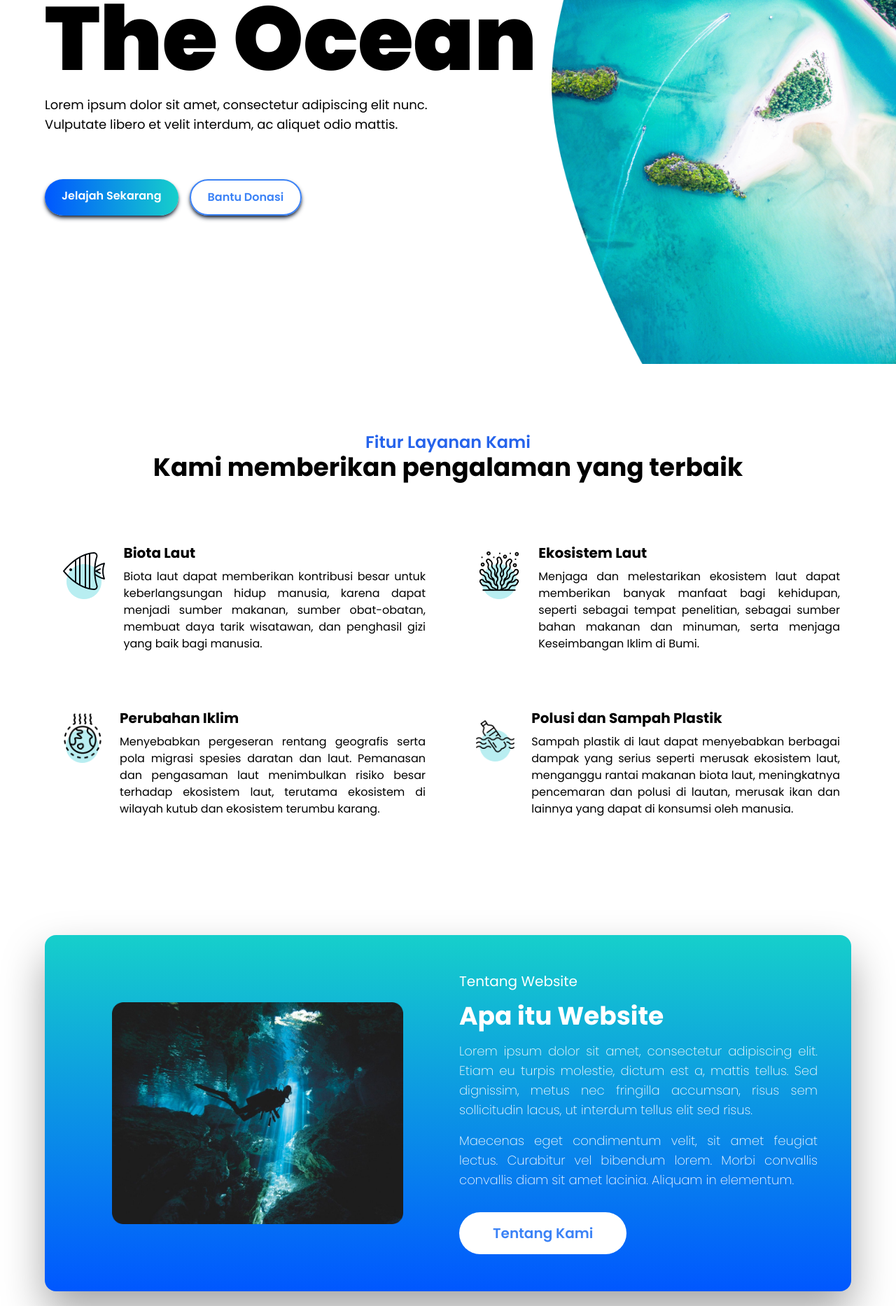
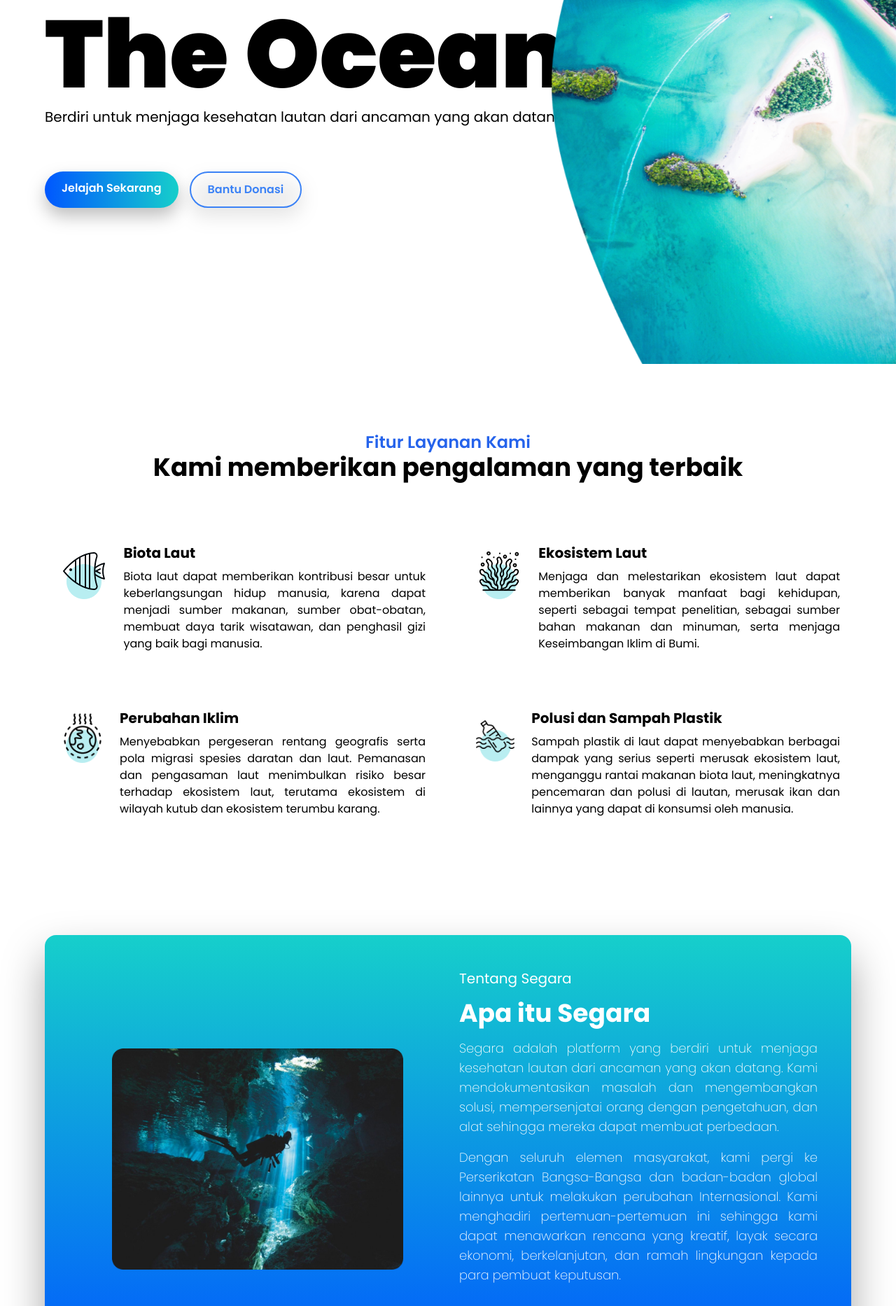
Before and after one commit to abizaqli07/invention-udayana, a React (Create React App) app: page / in a window 1280 px wide. Shown: the part 280-2146 px from the top of the page at 70% size. Built offline with nearby package versions, Linux system fonts and the light colour scheme.

Commit message:
fixed home

```diff
--- a/src/components/Nav.jsx
+++ b/src/components/Nav.jsx
@@ -57,7 +57,7 @@ function Nav() {
             </li>
 
             <li className='ml-8'>
-              <div className='nav__link border-[2px] border-blue-500 rounded-full py-2 px-7 bg-white/40 hover:bg-gradient-to-r from-[rgb(0,87,255)] to-[rgb(22,207,203)] hover:text-white'>
+              <div className='nav__link border-[2px] border-blue-500 rounded-full py-2 px-7 bg-white/40 hover:bg-gradient-to-r from-[rgb(0,87,255)] to-[rgb(22,207,203)] hover:text-white shadow-[0px_12px_12px_rgba(0,0,0,0.15)] hover:shadow-[0px_10px_10px_rgba(0,0,0,0.15)]'>
                 <NavLink to="/takeaction" className={({ isActive }) => (isActive ? "nav__link-active-action" : "")}>Take Action</NavLink>
               </div>
             </li>
@@ -92,7 +92,7 @@ function Nav() {
           </li>
 
           <li className=''>
-            <div className='nav__link border-[2px] border-blue-500 rounded-full py-2 px-7 hover:gradient-primary '>
+            <div className='nav__link border-[2px] border-blue-500 rounded-full py-2 px-7 hover:gradient-primary shadow-[0px_12px_12px_rgba(0,0,0,0.15)] hover:shadow-[0px_10px_10px_rgba(0,0,0,0.15)]'>
               <NavLink to="/takeaction" className={({ isActive }) => (isActive ? "nav__link-active-action" : "")}>Take Action</NavLink>
             </div>
           </li>
--- a/src/components/subComponents/About.jsx
+++ b/src/components/subComponents/About.jsx
@@ -23,10 +23,14 @@ function About() {
 
         {/* =========== CONTAINER FOR LARGE DEVICE =========== */}
         <div className='text-justify text-normal flex flex-col gap-y-4' data-aos='zoom-in-up' data-aos-duration='1000' data-aos-delay='1000'>
-          <div className='text-h3 font-normal hidden lg:block text-left'>Tentang Website</div>
-          <div className='text-h1 font-bold hidden lg:block text-left'>Apa itu Website</div>
-          <div className='font-extralight'>Lorem ipsum dolor sit amet, consectetur adipiscing elit. Etiam eu turpis molestie, dictum est a, mattis tellus. Sed dignissim, metus nec fringilla accumsan, risus sem sollicitudin lacus, ut interdum tellus elit sed risus.</div>
-          <div className='font-extralight'>Maecenas eget condimentum velit, sit amet feugiat lectus. Curabitur vel bibendum lorem. Morbi convallis convallis diam sit amet lacinia. Aliquam in elementum.</div>
+          <div className='text-h3 font-normal hidden lg:block text-left'>Tentang Segara</div>
+          <div className='text-h1 font-bold hidden lg:block text-left'>Apa itu Segara</div>
+          <div className='font-extralight'>
+            Segara adalah platform yang berdiri untuk menjaga kesehatan lautan dari ancaman yang akan datang. Kami mendokumentasikan masalah dan mengembangkan solusi, mempersenjatai orang dengan pengetahuan, dan alat sehingga mereka dapat membuat perbedaan.
+          </div>
+          <div className='font-extralight'>
+            Dengan seluruh elemen masyarakat, kami pergi ke Perserikatan Bangsa-Bangsa dan badan-badan global lainnya untuk melakukan perubahan Internasional. Kami menghadiri pertemuan-pertemuan ini sehingga kami dapat menawarkan rencana yang kreatif, layak secara ekonomi, berkelanjutan, dan ramah lingkungan kepada para pembuat keputusan.
+          </div>
           <div className='w-full lg:w-fit px-12 py-4 rounded-full bg-white text-blue-500 text-center text-h3 font-semibold mt-4 mb-16 lg:mb-0'>Tentang Kami</div>
         </div>
         {/* =========== END OF CONTAINER LARGE DEVICE =========== */}
--- a/src/components/subComponents/Header.jsx
+++ b/src/components/subComponents/Header.jsx
@@ -10,7 +10,7 @@ function Header() {
         <div className='flex flex-col justify-center items-center layout text-center lg:items-start lg:text-left'>
           <div className='text-h1 font-semibold'>Connect With</div>
           <div className='text-biggest font-bold'>The Ocean</div>
-          <div className='text-normal pt-4'>Lorem ipsum dolor sit amet, consectetur adipiscing elit nunc. Vulputate libero et velit interdum, ac aliquet odio mattis.</div>
+          <div className='text-normal pt-4'>Berdiri untuk menjaga kesehatan lautan dari ancaman yang akan datang.</div>
           <div className='mt-8 flex flex-col gap-4'>
             <div className='py-3 px-6 rounded-full gradient-primary shadow-md shadow-slate-800 font-semibold text-white cursor-pointer'>Jelajah Sekarang</div>
             <div className='py-3 px-6 rounded-full border-[2px] border-blue-500 shadow-md shadow-slate-800 font-semibold text-blue-500 cursor-pointer bg-white/40'>Bantu Donasi</div>
@@ -23,11 +23,11 @@ function Header() {
       <div className='hidden w-full h-full bg-white lg:flex'>
         <div className='flex flex-col justify-center layout items-start text-left'>
             <div className='text-6xl font-black' data-aos='fade-up' data-aos-duration='500'>Connect With</div>
-            <div className='text-9xl font-black' data-aos='fade-up' data-aos-duration='500' data-aos-delay='100'>The Ocean</div>
-            <div className='text-normal pt-4' data-aos='fade-up' data-aos-duration='500' data-aos-delay='200'>Lorem ipsum dolor sit amet, consectetur adipiscing elit nunc.<br /> Vulputate libero et velit interdum, ac aliquet odio mattis.</div>
+            <div className='text-[8.5rem] font-black leading-[1.1]' data-aos='fade-up' data-aos-duration='500' data-aos-delay='100'>The Ocean</div>
+            <div className='text-xl ' data-aos='fade-up' data-aos-duration='500' data-aos-delay='200'>Berdiri untuk menjaga kesehatan lautan dari ancaman yang akan datang.</div>
           <div className='mt-16 flex gap-4 flex-row' data-aos='fade-up' data-aos-duration='1000' data-aos-delay='1000'>
-            <div className='py-3 px-6 rounded-full gradient-primary shadow-md shadow-slate-800 font-semibold text-white cursor-pointer'>Jelajah Sekarang</div>
-            <div className='py-3 px-6 rounded-full border-[2px] border-blue-500 shadow-md shadow-slate-800 font-semibold text-blue-500 cursor-pointer bg-white/30'>Bantu Donasi</div>
+            <div className='py-3 px-6 rounded-full gradient-primary drop-shadow-[0px_12px_12px_rgba(0,0,0,0.25)] hover:drop-shadow-[0px_10px_10px_rgba(0,0,0,0.25)]  shadow-slate-800 font-semibold text-white cursor-pointer'>Jelajah Sekarang</div>
+            <div className='py-3 px-6 rounded-full border-[2px] border-blue-500 drop-shadow-[0px_12px_12px_rgba(0,0,0,0.25)] hover:drop-shadow-[0px_10px_10px_rgba(0,0,0,0.25)] shadow-slate-800 font-semibold text-blue-500 cursor-pointer bg-white/30'>Bantu Donasi</div>
           </div>
         </div>
       </div>
```
